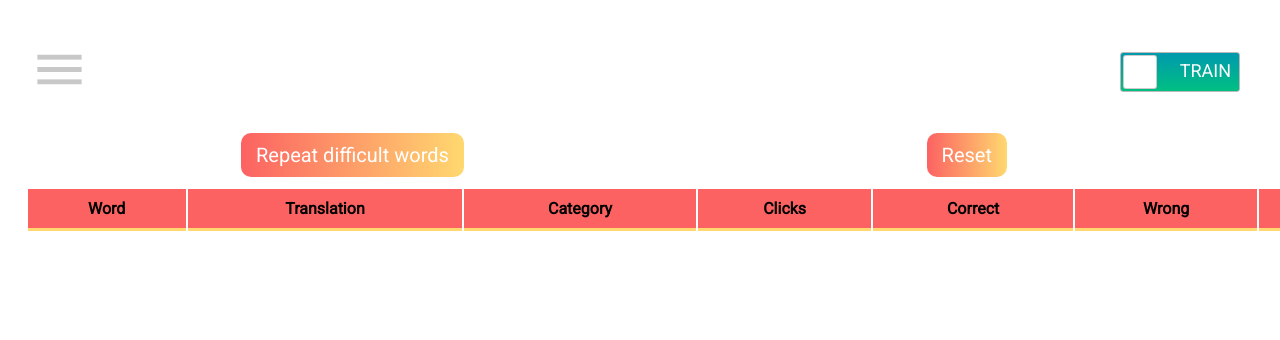
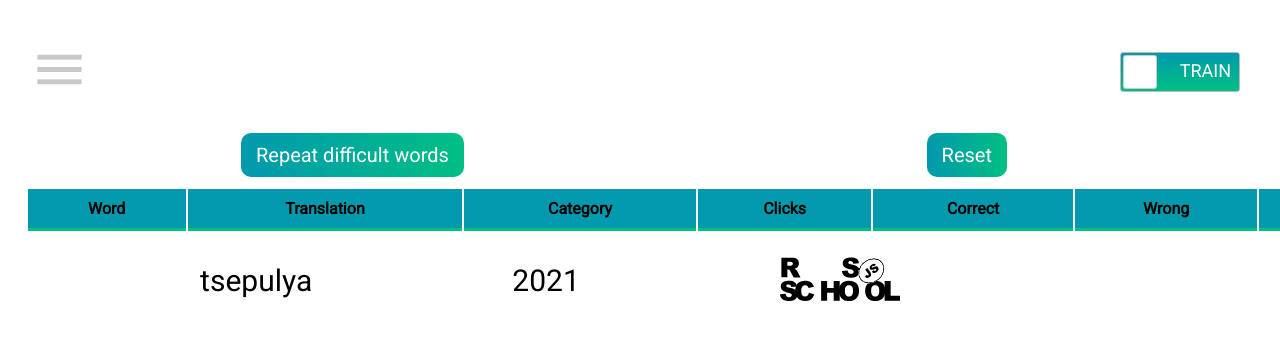
Before and after one commit to tsepulya/efk, a React app: page /statistics in a window 1280 px wide. Shown: the top 340 px of the page. Built offline with nearby package versions, Linux system fonts and the light colour scheme.

Commit message:
feat: add change color statistics

```diff
--- a/src/components/Card/Card.module.css
+++ b/src/components/Card/Card.module.css
@@ -16,6 +16,7 @@
 
 .card:hover {
     box-shadow: 0 10px 20px rgb(0 0 0 / 40%);
+    cursor: pointer;
 }
 
 .card__disabled:hover {
--- /dev/null
+++ b/src/components/Footer/Footer.jsx
@@ -0,0 +1,15 @@
+import React from 'react';
+import logo from '../../assets/common/img/rss-logo.svg';
+import styles from './Footer.module.css';
+
+const Footer = () => (
+  <footer className={styles.efk__footer}>
+    <a href="https://github.com/tsepulya" className={styles.footer__link_github}>tsepulya</a>
+    <p className={styles.footer__year}>2021</p>
+    <a href="https://rs.school/js/">
+      <img src={logo} alt="logo" className={styles.footer__logo} />
+    </a>
+  </footer>
+);
+
+export default Footer;
--- /dev/null
+++ b/src/components/Footer/Footer.module.css
@@ -0,0 +1,17 @@
+.efk__footer {
+    display: flex;
+    flex-wrap: nowrap;
+    align-items: center;
+    justify-content: space-evenly;
+}
+
+.footer__link_github,
+.footer__year {
+    font-size: 30px;
+    text-decoration: none;
+    color: #000;
+}
+
+.footer__logo {
+    width: 40%;
+}
--- a/src/containers/App/App.jsx
+++ b/src/containers/App/App.jsx
@@ -3,6 +3,7 @@ import { BrowserRouter as Router, Route, Switch } from 'react-router-dom';
 // import Fader from 'react-fader';
 // import Switch from 'react-router-transition-switch';
 import Header from '../../components/Header/Header';
+import Footer from '../../components/Footer/Footer';
 import routesConfig from '../../routes/routesConfig';
 
 const App = () => (
@@ -23,6 +24,7 @@ const App = () => (
             );
           })}
         </Switch>
+        <Footer />
       </div>
     </Router>
   </>
--- a/src/containers/Statistics/Statistics.module.css
+++ b/src/containers/Statistics/Statistics.module.css
@@ -12,7 +12,7 @@
 
   .statistics__btn {
     color: #fff;
-    background: linear-gradient(90deg, #fc6262 0%, #ffd86f 100%);
+    background: var(--theme-default-btn);
     font-family: Roboto, sans-serif;
     font-size: 20px;
     padding: 10px 15px;
@@ -24,6 +24,10 @@
     position: relative;
   }
 
+  .statistics__btn:hover {
+    cursor: pointer;
+  }
+
   .statistics__table {
     width: 1450px;
   }
@@ -33,8 +37,8 @@
   }
 
   th {
-    background: #fc6262;
-    border-bottom: 3px solid #ffd86f;
+    background: var(--theme-default-tableHeadBg);
+    border-bottom: 3px solid var(--theme-default-tableHeadBorder);
     padding: 10px;
     text-align: center;
   }
@@ -48,7 +52,7 @@
     text-align: center;
   }
   tr:nth-child(even) {
-    background: #ffd86f;
+    background: var(--theme-default-tableHeadBorder);
     text-align: center;
   }
 
--- a/src/service/changeCSSVar.js
+++ b/src/service/changeCSSVar.js
@@ -1,7 +1,7 @@
 const changeCssVar = (mode) => {
   const root = document.querySelector(':root');
 
-  const cssVariables = ['switcher', 'card'];
+  const cssVariables = ['switcher', 'card', 'btn', 'tableHeadBg', 'tableHeadBorder'];
   cssVariables.forEach((elem) => {
     root.style.setProperty(`--theme-default-${elem}`, `var(--theme-${mode}-${elem}`);
   });
--- a/src/styles/index.css
+++ b/src/styles/index.css
@@ -14,6 +14,19 @@
     --theme-train-switcher: linear-gradient(180deg, #0099ae 0%, #00bf82 100%);
     --theme-play-switcher: linear-gradient(180deg, #fc6262 0%, #ffd86f 100%);
     --theme-default-switcher: var(--theme-train-switcher);
+
+    --theme-train-btn: linear-gradient(90deg, #0099ae 0%, #00bf82 100%);
+    --theme-play-btn: linear-gradient(90deg, #fc6262 0%, #ffd86f 100%);
+    --theme-default-btn: var(--theme-train-btn);
+
+    --theme-train-tableHeadBg: #0099ae;
+    --theme-play-tableHeadBg: #fc6262;
+    --theme-default-tableHeadBg: var(--theme-train-tableHeadBg);
+
+    --theme-train-tableHeadBorder: #00bf82;
+    --theme-play-tableHeadBorder: #ffd86f;
+    --theme-default-tableHeadBorder: var(--theme-train-tableHeadBorder);
+
 }
 
 * {
```
Also changed, not shown: src/assets/common/img/rss-logo.svg (added).
